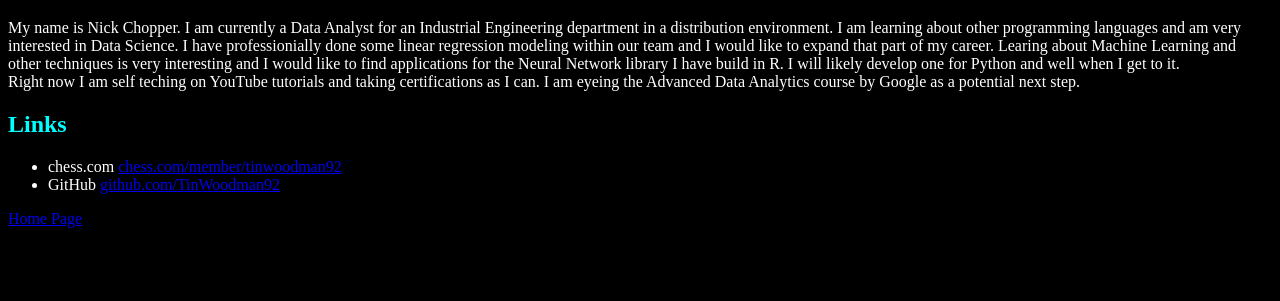
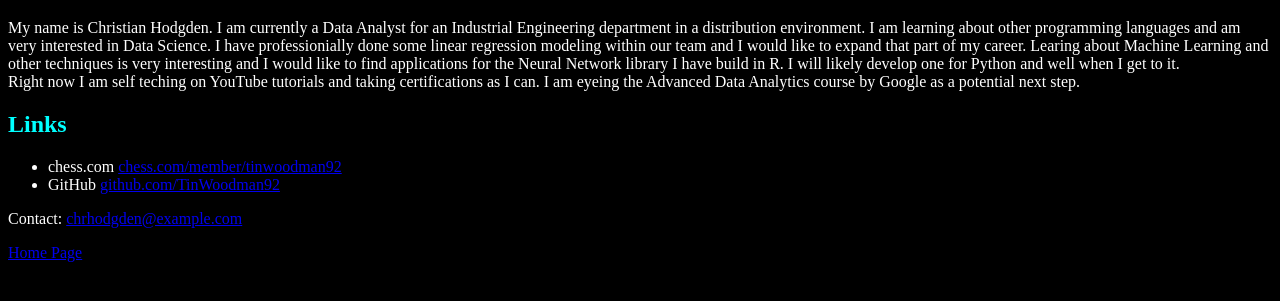
Before and after one commit to TinWoodman92/TinWoodman92.github.io, a plain HTML site: page about.html in a window 1280 px wide. Shown: the part 61-362 px from the top of the page. Drawn offline with Linux system fonts and the light colour scheme.

Commit message:
Added real name and contact info

```diff
--- a/about.html
+++ b/about.html
@@ -13,7 +13,7 @@
 	<h1>About Me</h1>
 
 	<p>
-		My name is Nick Chopper. I am currently a Data Analyst for an Industrial Engineering department in a distribution environment.
+		My name is Christian Hodgden. I am currently a Data Analyst for an Industrial Engineering department in a distribution environment.
 		I am learning about other programming languages and am very interested in Data Science. I have professionially done some linear regression modeling within our team and I would like to expand that part of my career.
 		Learing about Machine Learning and other techniques is very interesting and I would like to find applications for the Neural Network library I have build in R. I will likely develop one for Python and well when I get to it.
 		<br>
@@ -30,6 +30,8 @@
 		</li>
 	</ul>
 
+	<p>Contact: <a href="mailto:chrhodgden@.com">chrhodgden@example.com</a></p>
+
 	<a href="index.html">Home Page</a>
 
 </body>
```
Also changed, not shown: index.html (+1 -1 lines).
